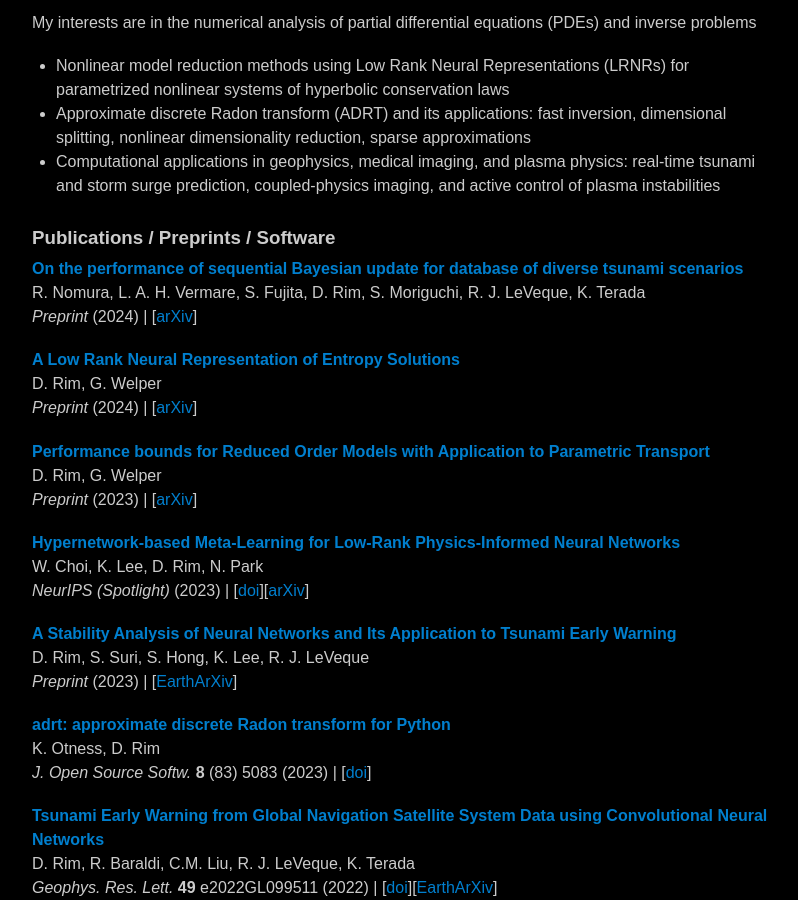
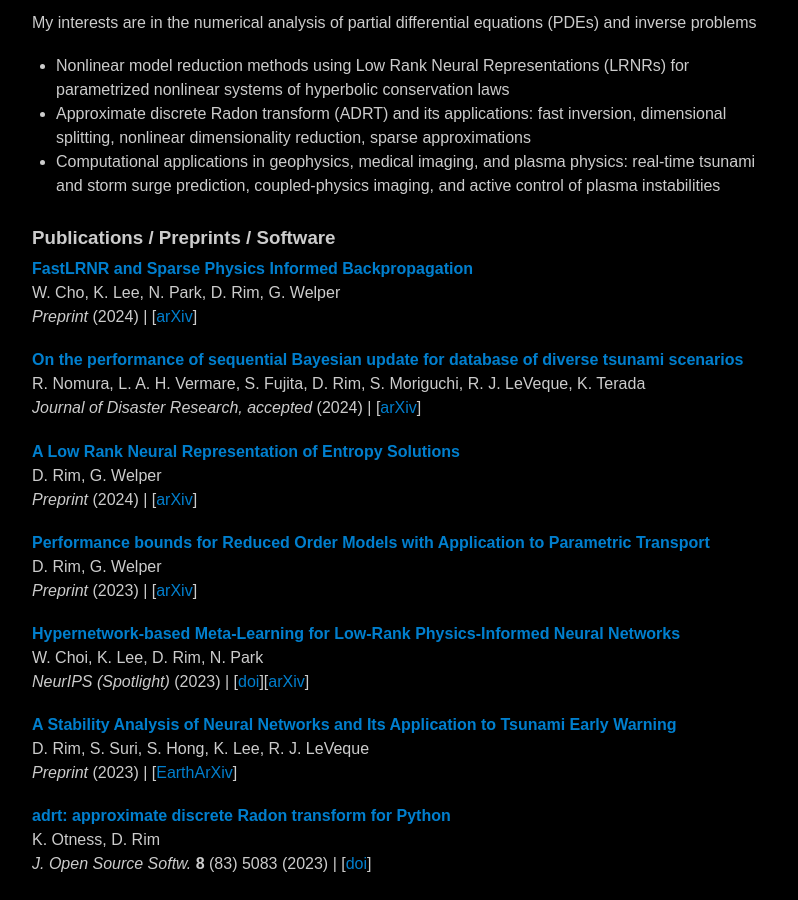
Before and after one commit to dsrim/dsrim.github.io, a Jekyll site: the page built from index.md, in a window 1280 px wide and 900 px high, scrolled down 552 px. Shown: the whole window, without its empty margins (232-1030 px from the left). Built offline with Jekyll 4.4.1, drawn with Linux system fonts in a browser that asks for light colours.

Commit message:
add new preprint

```diff
--- a/index.md
+++ b/index.md
@@ -84,9 +84,15 @@ people:
       webpage:  "https://cos.gatech.edu/news/amy-williamson-phd-earth-and-atmospheric-sciences"
 
 pubs:
+    - title:    "FastLRNR and Sparse Physics Informed Backpropagation"
+      author:   "W. Cho, K. Lee, N. Park, D. Rim, G. Welper"
+      journal:  "Preprint"
+      arxiv:    "https://arxiv.org/abs/2410.04001"
+      year:     "2024"
+
     - title:    "On the performance of sequential Bayesian update for database of diverse tsunami scenarios"
       author:   "R. Nomura, L. A. H. Vermare, S. Fujita, D. Rim, S. Moriguchi, R. J. LeVeque, K. Terada"
-      journal:  "Preprint"
+      journal:  "Journal of Disaster Research, accepted"
       arxiv:    "https://arxiv.org/abs/2407.03631"
       year:     "2024"
 
```
Also changed, not shown: 1 other file.
